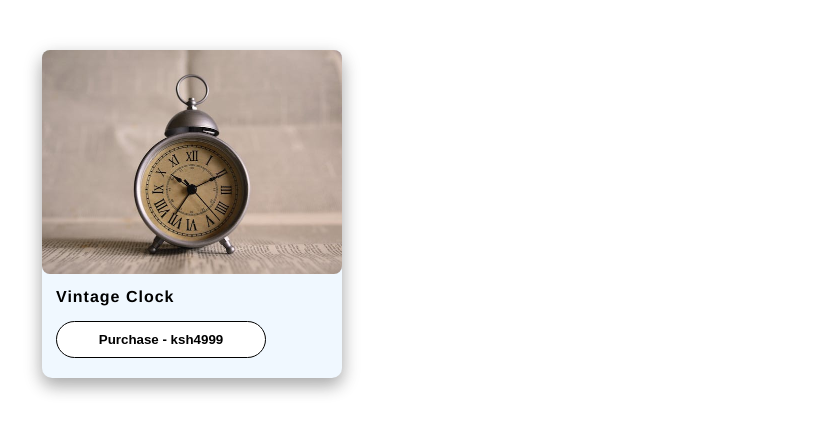
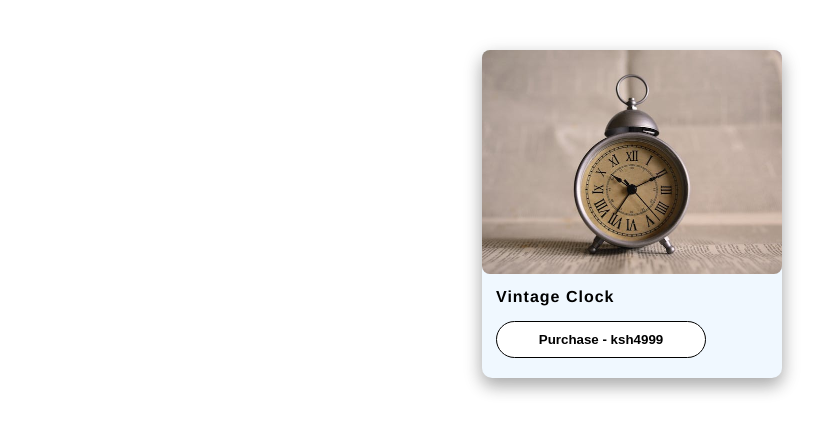
Before and after one commit to Titus-Kahugi/Purchase-Feature, a plain HTML site: page index.html in a window 1280 px wide. Shown: the whole page, without its empty margins (8-831 px from the left). Drawn offline with Linux system fonts and the light colour scheme.

Commit message:
Updated style.css

```diff
--- a/style.css
+++ b/style.css
@@ -12,7 +12,7 @@ body {
 .container {
     display: flex;
     flex-direction: column;
-    margin: 50px;
+    margin: 50px auto;
     background-color: aliceblue;
     width: 300px;
     border-radius: 10px;
```
